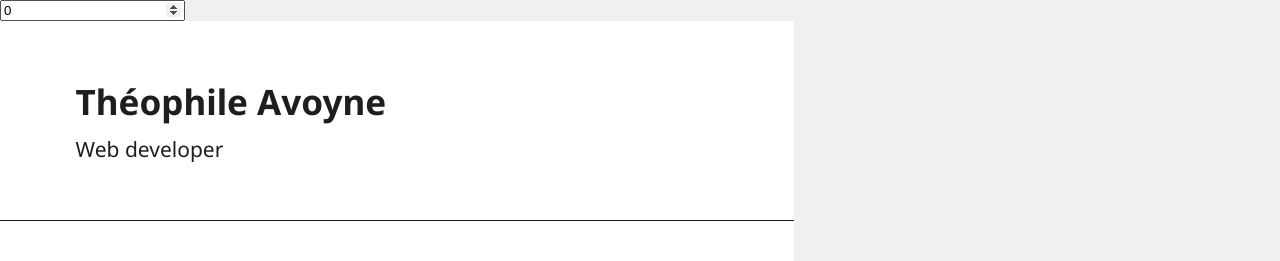
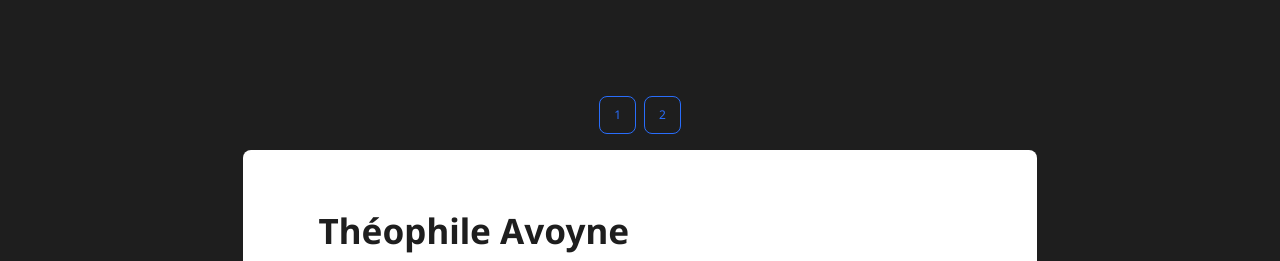
Before and after one commit to tavoyne/multicol, a website: page index.html in a window 1280 px wide. Shown: the top 261 px of the page. Drawn offline with Linux system fonts and the light colour scheme.

Commit message:
Improve interface

```diff
--- a/index.css
+++ b/index.css
@@ -24,17 +24,6 @@
   width: 210mm;
 }
 
-@media print {
-  input {
-    display: none;
-  }
-}
-
-@page {
-  margin: 0;
-  size: a4;
-}
-
 /* Html */
 
 html {
@@ -44,11 +33,35 @@ html {
 /* Body */
 
 body {
-  background-color: rgb(240, 240, 240);
+  background-color: rgb(30, 30, 30);
   color: rgb(30, 30, 30);
   font-family: "Noto Sans", sans-serif;
   line-height: 1.36;
   margin: 0;
+}
+
+/* Pagination */
+
+.pagination {
+  display: flex;
+  gap: 8px;
+}
+
+.pagination > a {
+  border-color: rgb(41, 109, 251);
+  border-radius: 8px;
+  border-style: solid;
+  border-width: 1px;
+  color: rgb(41, 109, 251);
+  display: block;
+  font-size: 12px;
+  padding: 10px 14px;
+  text-decoration: none;
+  transition-duration: 300ms;
+}
+
+.pagination > a:hover {
+  background-color: rgba(41, 109, 251, 0.1);
 }
 
 /* Header */
@@ -143,3 +156,27 @@ section > ul.icon > li > a > svg {
   height: 5mm;
   margin-right: 2.5mm;
 }
+
+@media print {
+  .pagination {
+    display: none;
+  }
+}
+
+@media screen {
+  #document {
+    border-radius: 8px;
+  }
+  body {
+    align-items: center;
+    display: flex;
+    flex-direction: column;
+    gap: 16px;
+    padding: 96px 32px;
+  }
+}
+
+@page {
+  margin: 0;
+  size: a4;
+}
--- a/index.html
+++ b/index.html
@@ -2,8 +2,8 @@
 <html lang="en-US">
   <head>
     <meta charset="utf-8" />
-    <meta content="width=device-width, initial-scale=1" name="viewport">
-    <meta content="🚀" name="description">
+    <meta content="width=device-width, initial-scale=1" name="viewport" />
+    <meta content="🚀" name="description" />
     <title>ResumeStudio</title>
     <link href="https://fonts.googleapis.com" rel="preconnect" />
     <link crossorigin href="https://fonts.gstatic.com" rel="preconnect" />
@@ -15,7 +15,10 @@
     <script src="index.js"></script>
   </head>
   <body>
-    <input aria-label="page number" type="number" value="0" />
+    <div class="pagination">
+      <a class="button-like" href="#1">1</a>
+      <a class="button-like" href="#2">2</a>
+    </div>
     <div id="document">
       <div id="columns">
         <header>
@@ -85,14 +88,13 @@
                 luctus aliquam dolor, eu lacinia lorem placerat vulputate. Duis
                 felis orci, pulvinar id metus ut, rutrum luctus orci. Cras
                 porttitor imperdiet nunc, at ultricies tellus laoreet sit amet.
-                Sed auctor cursus masa at porta. Integer ligula ipsum,
-                tristique sit amet orci vel, viverra egestas ligula. Curabitur
-                vehicula tellus neque, ac ornare ex malesuada et. In vitae
-                convallis lacus. Aliquam erat volutpat. Suspendisse ac imperdiet
-                turpis. Aenean finibus sollicitudin eros pharetra congue. Duis
-                ornare egestas augue ut luctus. Proin blandit quam nec lacus
-                varius commodo et a urna. Ut id ornare felis, eget fermentum
-                sapien.
+                Sed auctor cursus masa at porta. Integer ligula ipsum, tristique
+                sit amet orci vel, viverra egestas ligula. Curabitur vehicula
+                tellus neque, ac ornare ex malesuada et. In vitae convallis
+                lacus. Aliquam erat volutpat. Suspendisse ac imperdiet turpis.
+                Aenean finibus sollicitudin eros pharetra congue. Duis ornare
+                egestas augue ut luctus. Proin blandit quam nec lacus varius
+                commodo et a urna. Ut id ornare felis, eget fermentum sapien.
               </p>
             </section>
             <section>
--- a/index.js
+++ b/index.js
@@ -1,6 +1,13 @@
 window.addEventListener("load", () => {
   const columnsElement = document.querySelector("#columns");
-  document.querySelector("input").addEventListener("change", (evt) => {
-    columnsElement.style.transform = `translateX(${-210 * evt.target.value}mm)`;
-  });
+  const pageLinks = Array.from(document.querySelectorAll(".pagination > a"));
+  for (const link of pageLinks) {
+    const index = parseInt(link.href.charAt(link.href.length - 1), 10);
+    link.addEventListener("click", () => {
+      columnsElement.style.transform = `translateX(${-210 * (index - 1)}mm)`;
+    });
+    if (window.location.hash === `#${index}`) {
+      link.click();
+    }
+  }
 });
```
